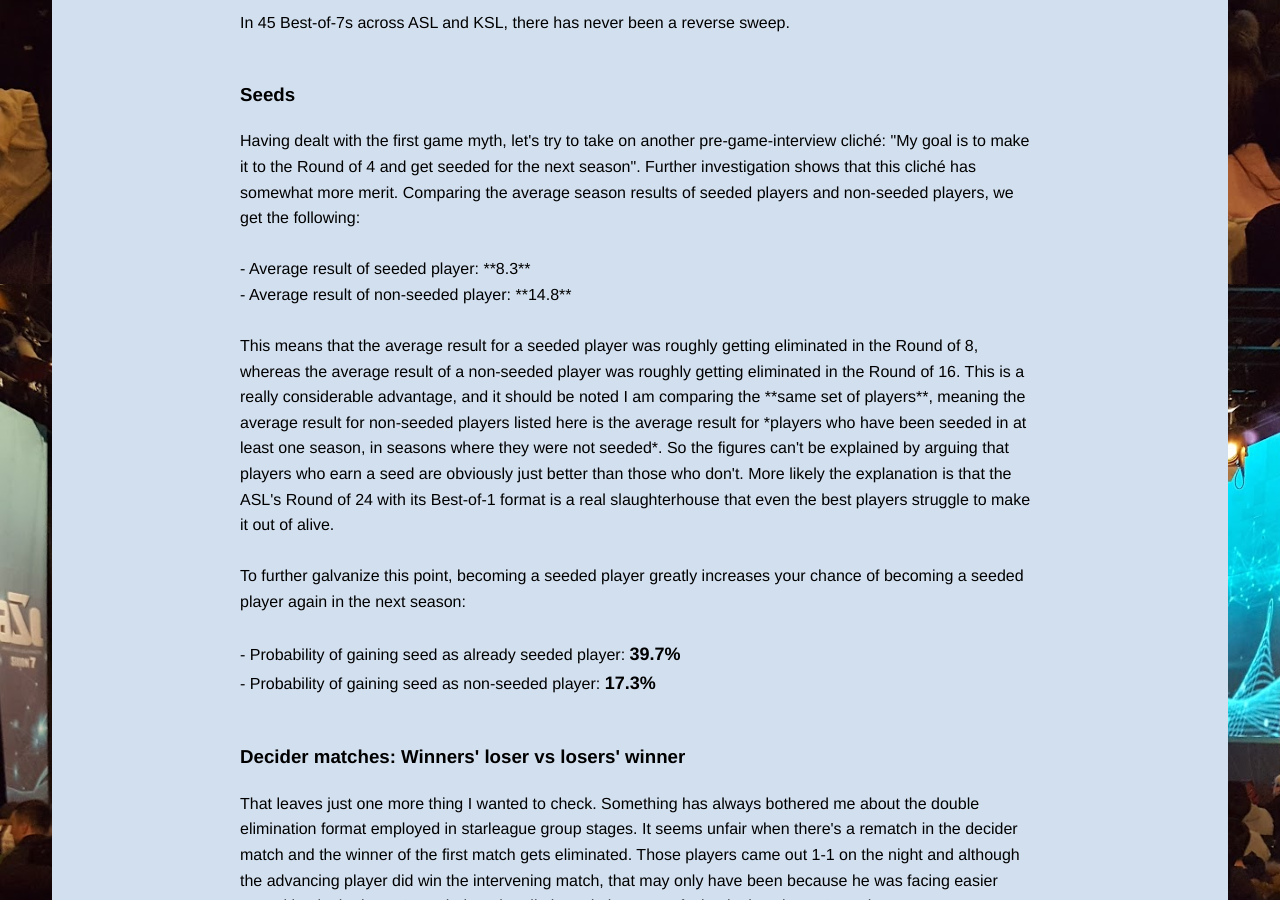
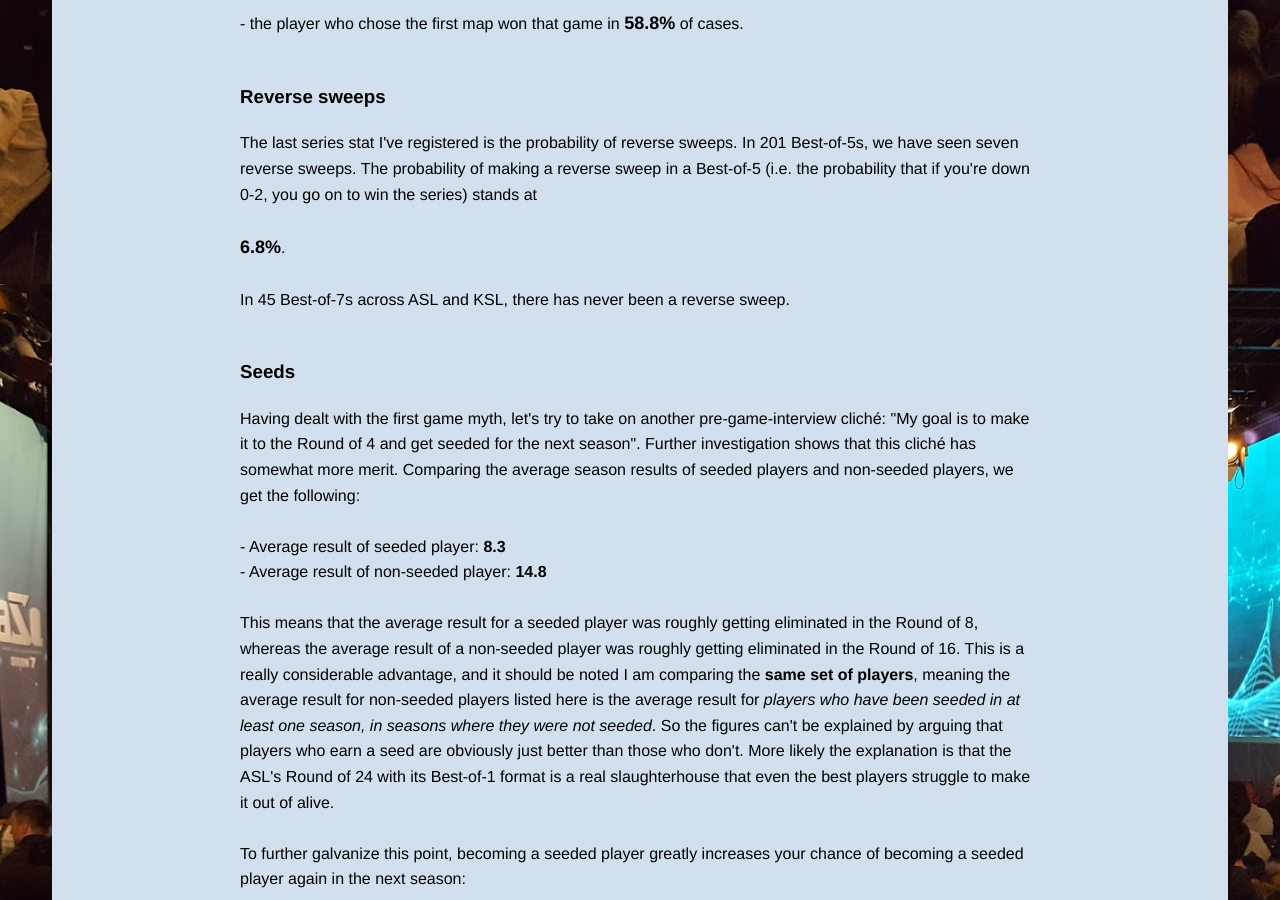
Before and after one commit to JackyVSO/Starcraft, a Jekyll site: the page built from index.md, in a window 1280 px wide and 900 px high, scrolled down 38416 px. Built offline with Jekyll 4.4.1, drawn with Linux system fonts in a browser that asks for light colours; some of the changed text lies outside the part shown.

```diff
--- a/index.md
+++ b/index.md
@@ -123,9 +123,9 @@ So Terran does do noticeably worse without Flash, but still better than Zerg wit
 Now let's look at the winrates for the individual non-mirror matchups. The numbers confirm the well-known pattern of T > Z > P > T but suggest that Zerg's advantage over Protoss is slightly smaller than Terran's advantage over Zerg and Protoss' advantage over Terran:
 
 <h4 id="A11"></h4>
-<img src="./images/A11TvPoverallwinrate.png" alt="TvP overall winrate" width="250" height="auto" margin=0 style="display: inline;">
-<img src="./images/A11TvZoverallwinrate.png" alt="TvZ overall winrate" width="250" height="auto" margin=0 style="display: inline;">
-<img src="./images/A11PvZoverallwinrate.png" alt="PvZ overall winrate" width="250" height="auto" margin=0 style="display: inline;">
+<img src="./images/A11TvPoverallwinrate.png" alt="TvP overall winrate" width="300" height="auto" margin=0 style="display: inline;">
+<img src="./images/A11TvZoverallwinrate.png" alt="TvZ overall winrate" width="300" height="auto" margin=0 style="display: inline;">
+<img src="./images/A11PvZoverallwinrate.png" alt="PvZ overall winrate" width="300" height="auto" margin=0 style="display: inline;">
 <br/>
 
 While these figures are very unsurprising, the story becomes a lot more interesting when we go into some more detail. For starters, let's take a look at the development of the matchup winrates year on year:
@@ -139,7 +139,8 @@ While these figures are very unsurprising, the story becomes a lot more interest
 These graphs tell quite a different story than the overall winrates. The power distributions have actually fluctuated greatly as the races have struggled for the upper hand in the metagame. The picture becomes still more nuanced when we take game duration and spawn locations into consideration.
 First, let's look at how game duration correlates to matchup winrates.
 <br/>
-<span style="font-size: 12px;">*Note:because of the limited data available (only 500 tournament games played in each non-mirror matchup since 2016), I have created these graphs using 10 automatically clustered intervals, which means the intervals are of different length but each represent roughly the same amount of games (20-50 games per interval). Using any more intervals than this, let alone setting a point for every single minute, would leave some intervals with way too few data points, which would make the graphs noisy/random. The presented graphs represent a compromise between that and a very coarse version with only a few intervals but more certainty. Their minor details do not represent reality but their major trends are accurate.*</span>
+<span style="font-size: 12px;"><i>Note:because of the limited data available (only 500 tournament games played in each non-mirror matchup since 2016), I have created these graphs using 10 automatically clustered intervals, which means the intervals are of different length but each represent roughly the same amount of games (20-50 games per interval). Using any more intervals than this, let alone setting a point for every single minute, would leave some intervals with way too few data points, which would make the graphs noisy/random. The presented graphs represent a compromise between that and a very coarse version with only a few intervals but more certainty. Their minor details do not represent reality but their major trends are accurate.</i></span>
+<br/><br/>
 
 Looking at winrates across game duration intervals, the trend is that
 
@@ -189,8 +190,8 @@ PvZ seems hardly to be affected by the number of spawning locations on the map.
 Now let's keep our focus on the maps for a bit before we move on to stats about players. No less than 78 different maps have been used in ASL and KSL: 22 2-player maps (603 games), 15 3-player maps (425 games), and 41 4-player maps (1079 games).
 
 Since most of these maps have been in use for only one or two seasons, it isn't really possible to glean any statistical insights from them. However, for the most popular maps which have been played across many seasons, it should be possible to make meaningful comparisons. I thought it might be interesting to devise a metric to score these maps according to how balanced they are. The following balance ranking of the 13 most played maps was calculated using RMSE (root mean squared error) across the three matchups, with 50.0% as the target value.
-
-<span style="font-size: 12px;">*Note: Using RMSE instead of MAE (mean absolute error) means that a strong bias in one matchup is punished more than a moderate bias across all matchups. Whether to use one or the other is a question of what one's idea of balance really is. I'm using RMSE because I personally think a map that is perfectly balanced in two matchups but has a 75% bias in the third one is less balanced than one that has scores of, say, 57/40/58.*</span>
+<br/>
+<span style="font-size: 12px;"><i>Note: Using RMSE instead of MAE (mean absolute error) means that a strong bias in one matchup is punished more than a moderate bias across all matchups. Whether to use one or the other is a question of what one's idea of balance really is. I'm using RMSE because I personally think a map that is perfectly balanced in two matchups but has a 75% bias in the third one is less balanced than one that has scores of, say, 57/40/58.</i></span>
 
 <h4 id="8"></h4>
 <table border="1" class="dataframe table table-striped table-bordered">
@@ -1435,10 +1436,10 @@ In 45 Best-of-7s across ASL and KSL, there has never been a reverse sweep.
 
 Having dealt with the first game myth, let's try to take on another pre-game-interview cliché: "My goal is to make it to the Round of 4 and get seeded for the next season". Further investigation shows that this cliché has somewhat more merit. Comparing the average season results of seeded players and non-seeded players, we get the following:
 <br/><br/>
-- Average result of seeded player: **8.3**<br/>
-- Average result of non-seeded player: **14.8**
+- Average result of seeded player: <b>8.3</b><br/>
+- Average result of non-seeded player: <b>14.8</b>
 <br/><br/>
-This means that the average result for a seeded player was roughly getting eliminated in the Round of 8, whereas the average result of a non-seeded player was roughly getting eliminated in the Round of 16. This is a really considerable advantage, and it should be noted I am comparing the **same set of players**, meaning the average result for non-seeded players listed here is the average result for *players who have been seeded in at least one season, in seasons where they were not seeded*. So the figures can't be explained by arguing that players who earn a seed are obviously just better than those who don't. More likely the explanation is that the ASL's Round of 24 with its Best-of-1 format is a real slaughterhouse that even the best players struggle to make it out of alive.
+This means that the average result for a seeded player was roughly getting eliminated in the Round of 8, whereas the average result of a non-seeded player was roughly getting eliminated in the Round of 16. This is a really considerable advantage, and it should be noted I am comparing the <b>same set of players</b>, meaning the average result for non-seeded players listed here is the average result for <i>players who have been seeded in at least one season, in seasons where they were not seeded</i>. So the figures can't be explained by arguing that players who earn a seed are obviously just better than those who don't. More likely the explanation is that the ASL's Round of 24 with its Best-of-1 format is a real slaughterhouse that even the best players struggle to make it out of alive.
 <br/><br/>
 To further galvanize this point, becoming a seeded player greatly increases your chance of becoming a seeded player again in the next season:
 <br/><br/>
```
Also changed, not shown: other parts of index.md (+1 -1 lines).
